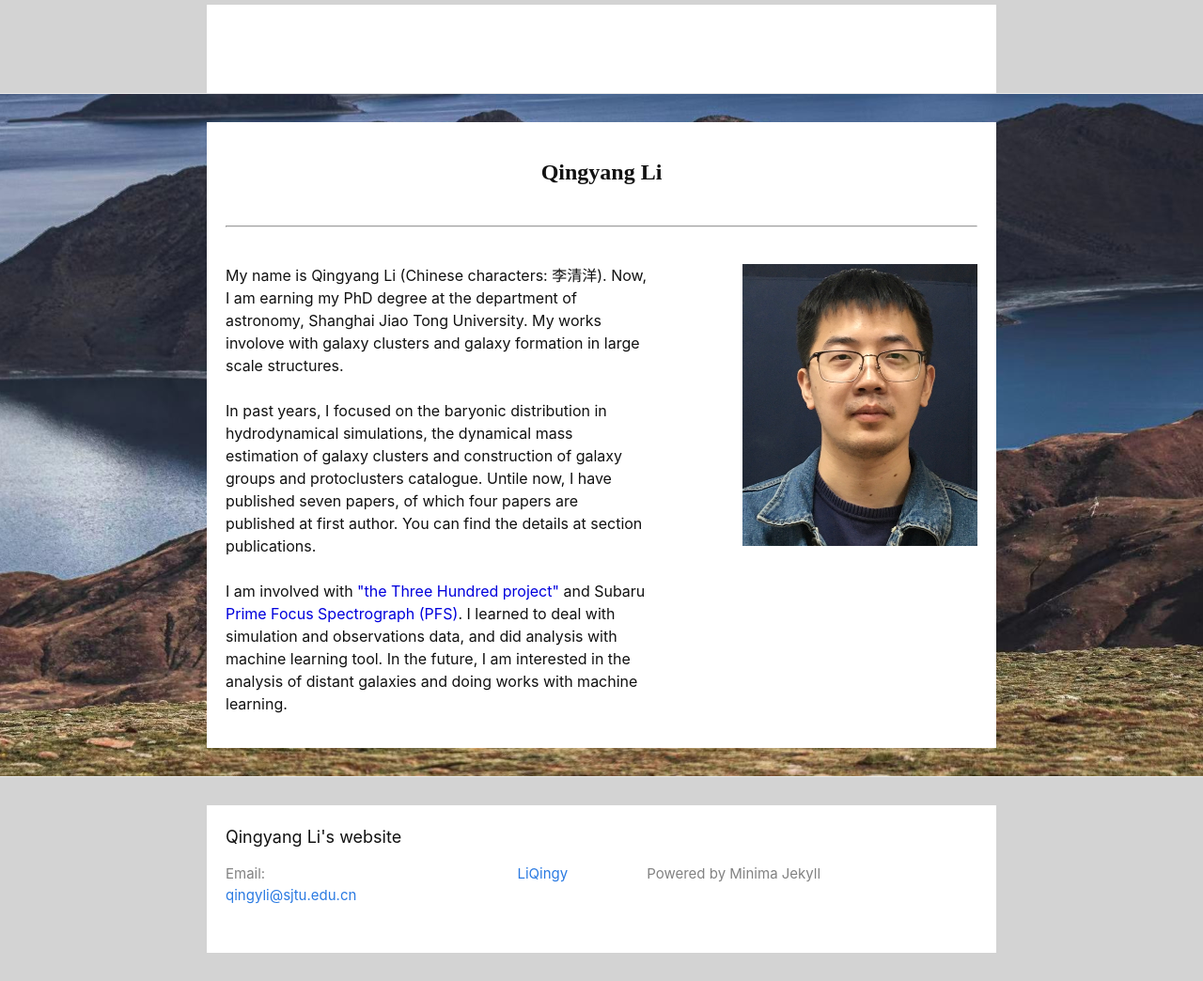
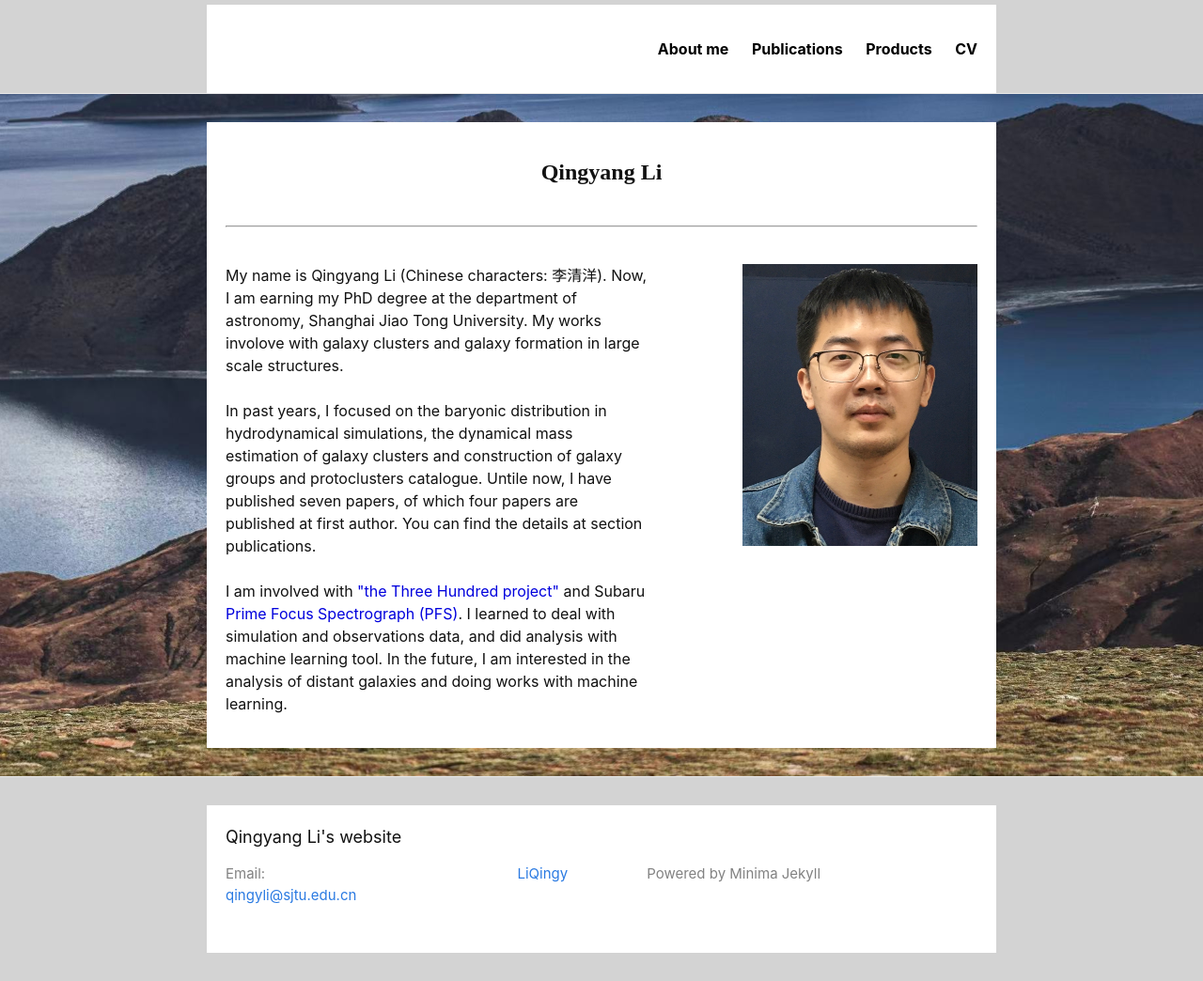
Before and after one commit to LiQingy/LiQingy.github.io, a Jekyll site: the page built from index.markdown, in a window 1280 px wide. Shown: the whole page at 94% size. Built offline with Jekyll 4.4.1, drawn with Linux system fonts in a browser that asks for light colours.

Commit message:
Update home.html

```diff
--- a/_layouts/home.html
+++ b/_layouts/home.html
@@ -77,7 +77,11 @@
           </span>
         </label>
 
-        <div class="trigger"><a class="page-link" href="/about/"><font color=#FFFFFF><b>About me</b></font></a><a class="page-link" href="/Publications/"><font color=#FFFFFF><b>Publications</b></font></a><a class="page-link" href="/Products/"><font color=#FFFFFF><b>Products</b></font></a><a class="page-link" href="/CV/"><font color=#FFFFFF><b>CV</b></font></a></div>
+        <div class="trigger">
+          <a class="page-link" href="/about/"><font color=#000000><b>About me</b></font></a>
+          <a class="page-link" href="/Publications/"><font color=#000000><b>Publications</b></font></a>
+          <a class="page-link" href="/Products/"><font color=#000000><b>Products</b></font></a>
+          <a class="page-link" href="/CV/"><font color=#000000><b>CV</b></font></a></div>
       </nav></div>
 </header>
 
```
